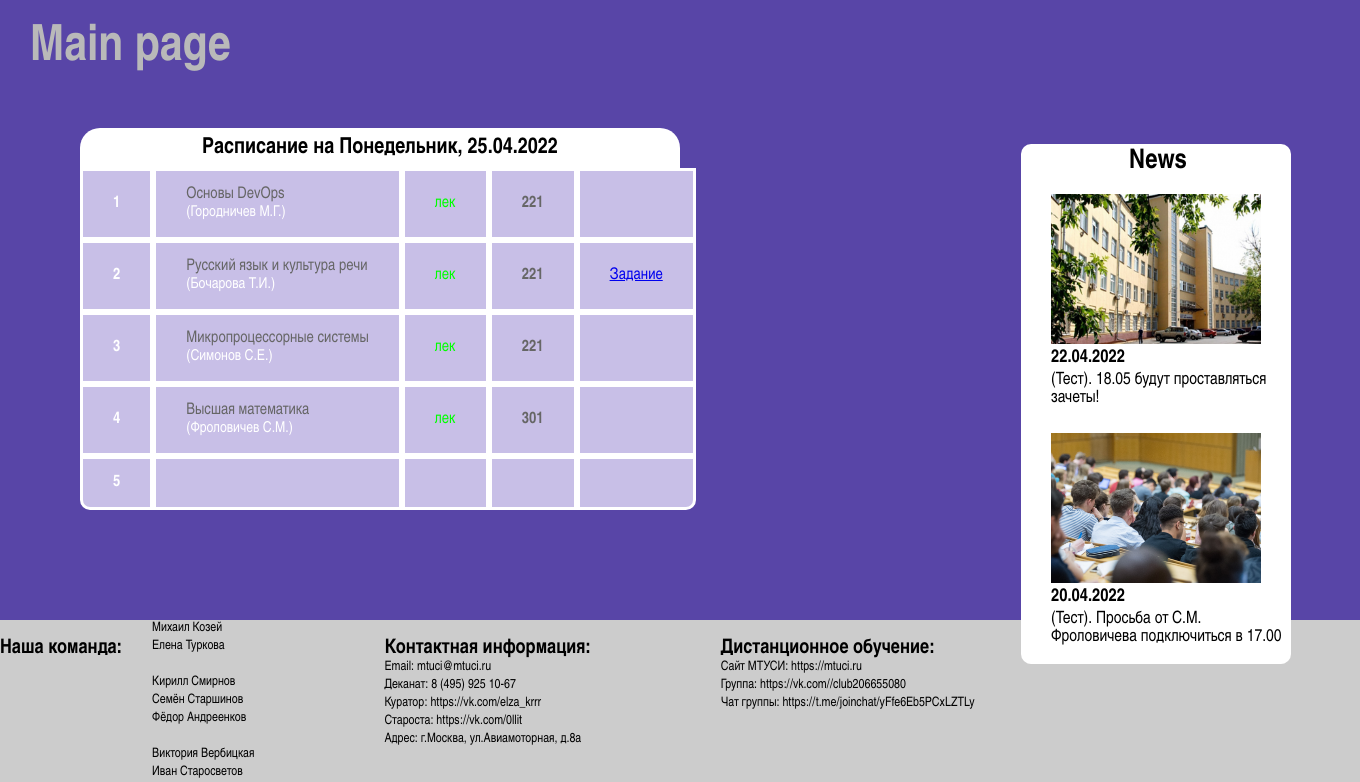
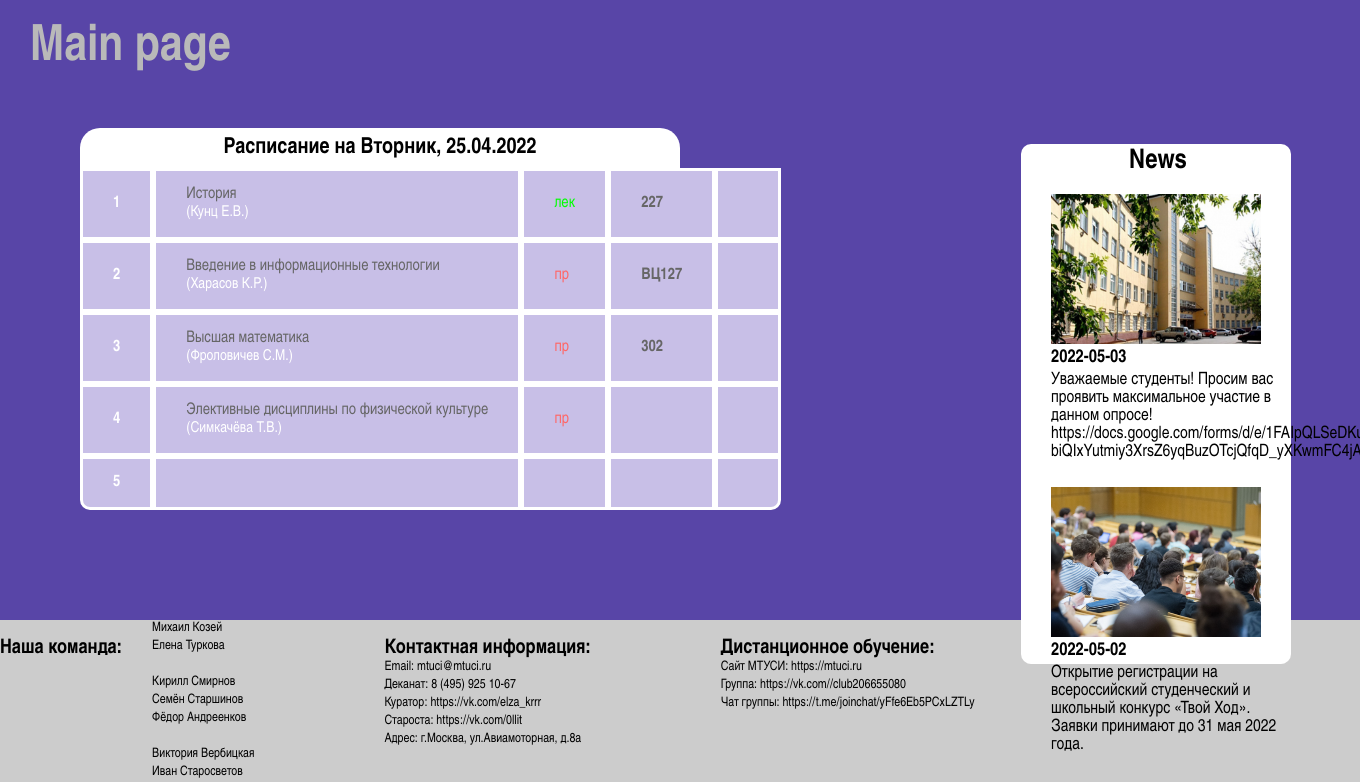
Before and after one commit to Mihan4ik0/BVT2101SITE, a Flask app: page /main in a window 1360 px wide; the page is wider, and only the part inside the window is pictured. Shown: the part 100-882 px from the top of that part. Run offline with Flask 2, Linux system fonts and the light colour scheme; data comes from the database, SQL or seed files in the repository.

Commit message:
Final my f*cking c*m!!!

```diff
--- a/routes.py
+++ b/routes.py
@@ -5,7 +5,6 @@ from flask import render_template, redirect, url_for, request
 from flask_login import current_user, login_user, logout_user, login_required
 from models import Users, News, Timetable, Dates
 from flask_mail import Message
-import js2py
 
 @app.route('/')
 @app.route('/login', methods=['GET', 'POST'])
@@ -101,6 +100,6 @@ def add():
 @login_required
 @app.route('/main')
 def main():
-    posts = db.session.query(Dates, News).join(Dates).order_by(Dates.date.desc()).all()
+    posts = db.session.query(Dates, News).join(Dates).order_by(Dates.date.desc()).limit(2).all()
     timetable = db.session.query(Dates, Timetable).join(Dates).all()
     return render_template("main_page.html", posts=posts, timetable=timetable)
--- a/templates/main_page.html
+++ b/templates/main_page.html
@@ -42,48 +42,48 @@
 	<div class="container">
 		<h1 class="page-title">Main page</h1>
 		<div class="header-schedule">
-			<b class="title-schedule">Расписание на Понедельник, 25.04.2022</b>
+			<b class="title-schedule">Расписание на Вторник, 25.04.2022</b>
 		</div>
 		<div class="schedule-form">
             <table>
 				<tr>
 					<td class="schedule-num">1</td>
 					<td>
-						<p class="schedule-sub">Основы DevOps</p>
-						<p class="schedule-tut">(Городничев М.Г.)</p>
+						<p class="schedule-sub">История</p>
+						<p class="schedule-tut">(Кунц Е.В.)</p>
 					</td>
                     <td class="schedule-type">лек</td>
-                    <td class="schedule-room">221</td>
+                    <td class="schedule-room">227</td>
                     <td> <a href="https://www.google.ru/" class="schedule-home"></a></td>
                 </tr>
                 <tr>
                     <td class="schedule-num">2</td>
 					<td>
-						<p class="schedule-sub">Русский язык и культура речи</p>
-						<p class="schedule-tut">(Бочарова Т.И.)</p>
+						<p class="schedule-sub">Введение в информационные технологии</p>
+						<p class="schedule-tut">(Харасов К.Р.)</p>
 					</td>
-                    <td class="schedule-type">лек</td>
-                    <td class="schedule-room">221</td>
-					<td> <a href="https://www.google.ru/" class="schedule-home">Задание</a></td>
+                    <td class="schedule-type">пр</td>
+                    <td class="schedule-room">ВЦ127</td>
+					<td> <a href="https://www.google.ru/" class="schedule-home"></a></td>
                 </tr>
                 <tr>
                     <td class="schedule-num">3</td>
 					<td>
-						<p class="schedule-sub">Микропроцессорные системы</p>
-						<p class="schedule-tut">(Симонов С.Е.)</p>
+						<p class="schedule-sub">Высшая математика</p>
+						<p class="schedule-tut">(Фроловичев С.М.)</p>
 					</td>
-                    <td class="schedule-type">лек</td>
-                    <td class="schedule-room">221</td>
+                    <td class="schedule-type">пр</td>
+                    <td class="schedule-room">302</td>
                     <td> <a href="https://www.google.ru/" class="schedule-home"></a></td>
                 </tr>
                 <tr>
                     <td class="schedule-num">4</td>
 					<td>
-						<p class="schedule-sub">Высшая математика</p>
-						<p class="schedule-tut">(Фроловичев С.М.)</p>
+						<p class="schedule-sub">Элективные дисциплины по физической культуре</p>
+						<p class="schedule-tut">(Симкачёва Т.В.)</p>
 					</td>
-                    <td class="schedule-type">лек</td>
-                    <td class="schedule-room">301</td>
+                    <td class="schedule-type">пр</td>
+                    <td class="schedule-room"></td>
                     <td> <a href="https://www.google.ru/" class="schedule-home"></a></td>
                 </tr>
                 <tr>
@@ -101,12 +101,12 @@
 		<div class="news-form">
 			<b class="title-news">News</b>
 			<img src="/static/img/news-photo-1.png" class="photo-news" style = "margin: 50px 0px 0px 30px;">
-			<p class="news-date" style="margin: 205px 0px 0px 30px;">22.04.2022</p>
-			<p class="news-text" style="margin: 5px 0px 0px 30px;"> (Тест). 18.05 будут проставляться зачеты! </p>
+			<p class="news-date" style="margin: 205px 0px 0px 30px;">{{ posts[0].Dates.date }}</p>
+			<p class="news-text" style="margin: 5px 0px 0px 30px;"> {{ posts[0].News.info }} </p>
 
 			<img src="/static/img/news-photo-2.png" class="photo-news" style = "margin: 25px 0px 0px 30px;">
-			<p class="news-date" style="margin: 180px 0px 0px 30px;">20.04.2022</p>
-			<p class="news-text" style="margin: 5px 0px 0px 30px;"> (Тест). Просьба от С.М. Фроловичева подключиться в 17.00 </p>
+			<p class="news-date" style="margin: 180px 0px 0px 30px;">{{ posts[1].Dates.date }}</p>
+			<p class="news-text" style="margin: 5px 0px 0px 30px;"> {{ posts[1].News.info }} </p>
 
 		</div>
 	</div>
```
Also changed, not shown: static/js/addNews.js (deleted, +0 -52 lines), templates/news.html (+5 -6 lines).
